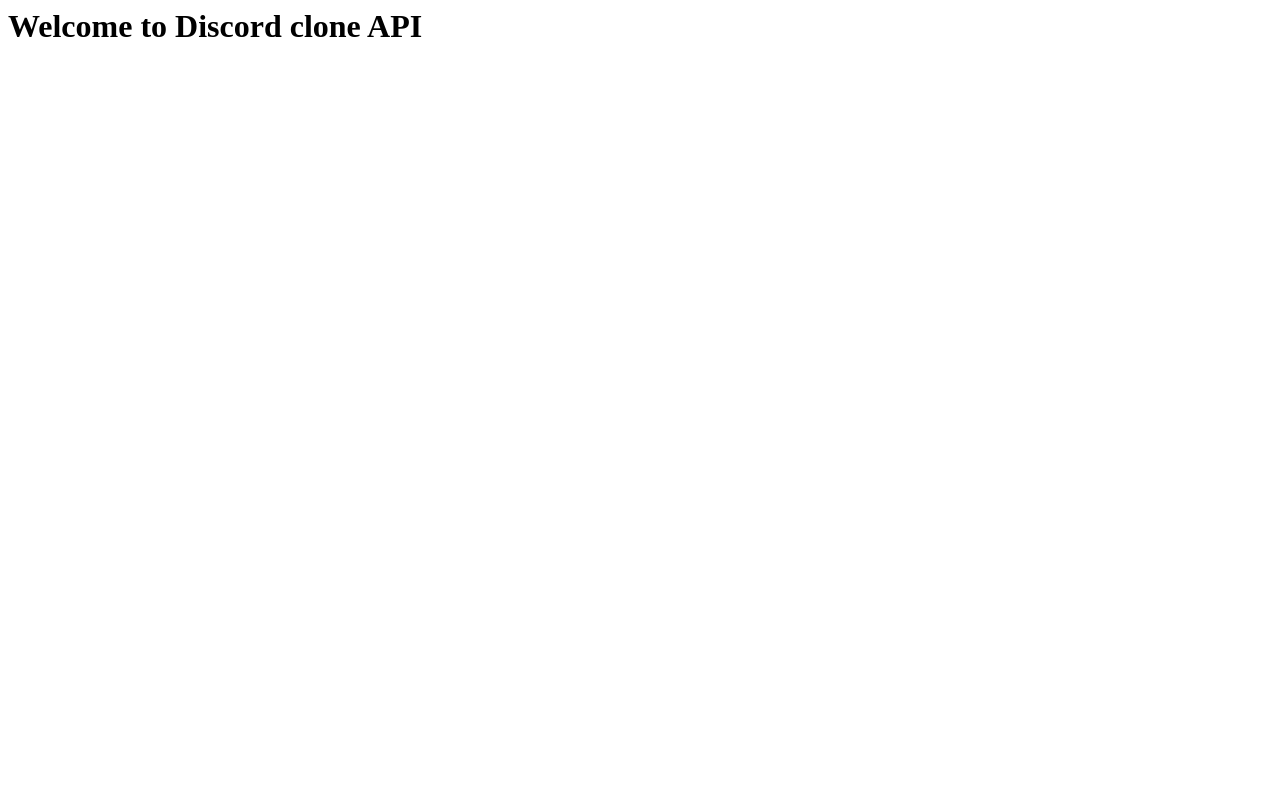
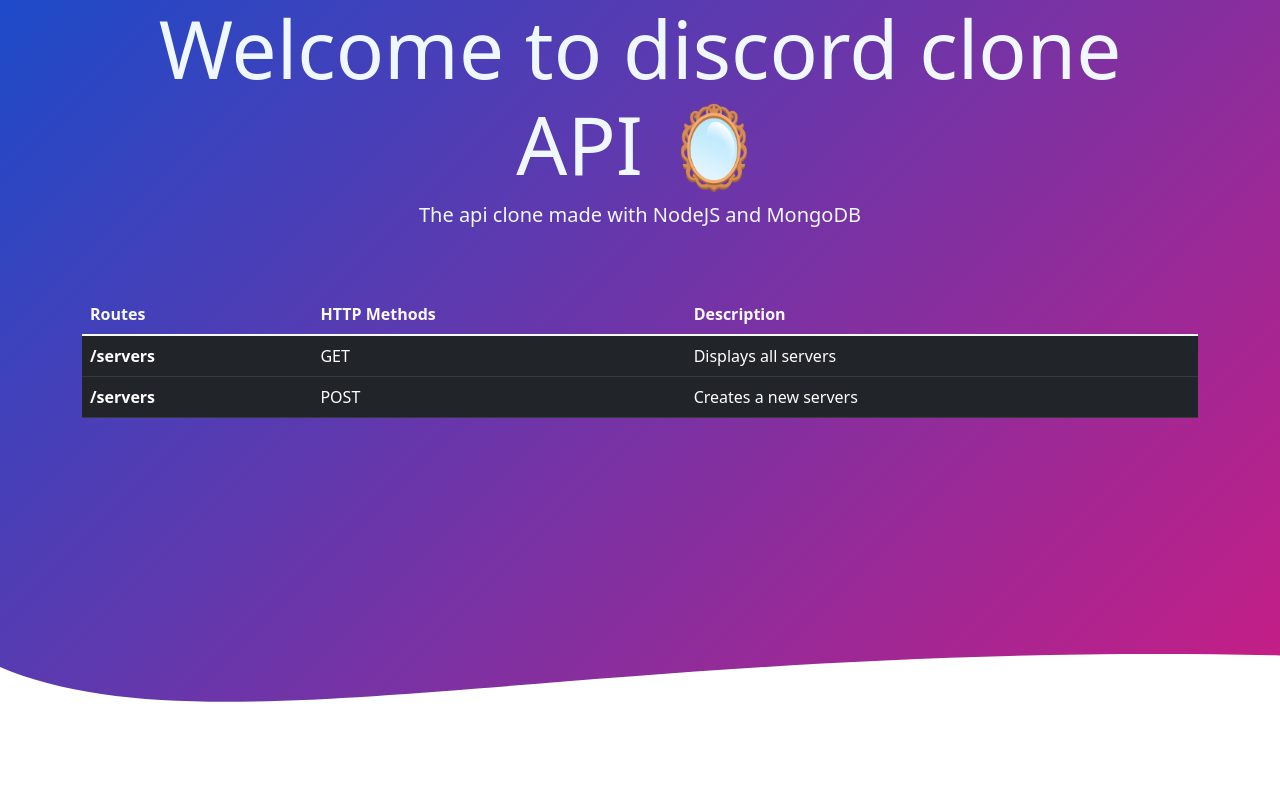
Before and after one commit to AnthonY-Dole/DiscordCLoneAPI-NODEJS, a website: page index.html in a window 1280 px wide. Drawn offline with nearby package versions, Linux system fonts and the light colour scheme.

Commit message:
add a minimalist frontend for API

```diff
--- a/index.html
+++ b/index.html
@@ -1 +1,79 @@
-<h1>Welcome to Discord clone API</h1>
+<!doctype html>
+<html lang="fr">
+  <head>
+    <!-- Required meta tags -->
+    <meta charset="utf-8">
+    <meta name="viewport" content="width=device-width, initial-scale=1">
+    <link rel="stylesheet" href="./public/style.css">
+    <!-- Bootstrap CSS -->
+    <link href="https://cdn.jsdelivr.net/npm/bootstrap@5.1.3/dist/css/bootstrap.min.css" rel="stylesheet" integrity="sha384-1BmE4kWBq78iYhFldvKuhfTAU6auU8tT94WrHftjDbrCEXSU1oBoqyl2QvZ6jIW3" crossorigin="anonymous">
+
+    <title>DISCORD CLONE API 🪞</title>
+  </head>
+  <body>
+    <div class="wave">
+        <svg width="100%" height="200px" fill="none" version="1.1"
+         xmlns="http://www.w3.org/2000/svg">
+          <path
+            fill="white"
+            d="
+              M0 67
+              C 273,183
+                822,-41
+                1920.01,106
+              V 359
+              H 0
+              V 67
+              Z">
+          </path>
+        </svg>
+      </div>
+      <div id="container">
+        <div class="container text-center">
+            <div class="jumbotron jumbotron-fluid">
+                <div class="container">
+                  <h1 class="display-1 font-weight-bold">Welcome to discord clone API 🪞</h1>
+                  <p class="lead">The api clone made with NodeJS and MongoDB</p>
+                </div>
+              </div>
+        <br>
+        <br>
+           </div>
+           <div class="container">
+           <table class="table table-hover text-light">
+            <thead>
+              <tr>
+
+                <th scope="col">Routes</th>
+                <th scope="col">HTTP Methods</th>
+                <th scope="col">Description</th>
+
+              </tr>
+            </thead>
+            <tbody>
+
+              <tr class="table-dark">
+            <th scope="row">/servers</th>
+                <td>GET</td>
+                <td>Displays all servers</td>
+              </tr>
+
+              <tr class="table-dark">
+                <th scope="row">/servers</th>
+                <td>POST</td>
+                <td>Creates a new servers</td>
+              </tr>
+
+            </tbody>
+          </table>
+        </div>
+      </div>
+
+
+
+
+
+
+
+  </body>
+</html>
--- /dev/null
+++ b/public/style.css
@@ -0,0 +1,28 @@
+body{
+    height: 100%;
+    margin: 0;
+    background: linear-gradient(135deg, hsla(224, 75%, 45%, 1) 0%, hsla(324, 75%, 45%, 1) 100%);
+  }
+  div.wave{
+    width: 100%;
+    bottom: 0;
+    position: absolute;
+    z-index: 99;
+  }
+
+  .wave svg{
+    position: absolute;
+    width: 100%;
+    bottom: 0;
+    left: 0;
+  }
+
+  #container {
+      position: relative;
+      height: 90vh;
+  }
+
+.jumbotron{
+  color: aliceblue;
+
+}
--- a/server.js
+++ b/server.js
@@ -7,6 +7,7 @@
 
 const compression = require('compression');
 const app = express();
+app.use("/public", express.static(process.cwd() + "/public"));
 app.use(helmet());
 app.use(express.json());
 app.use(compression()); //Compress all routes
```
